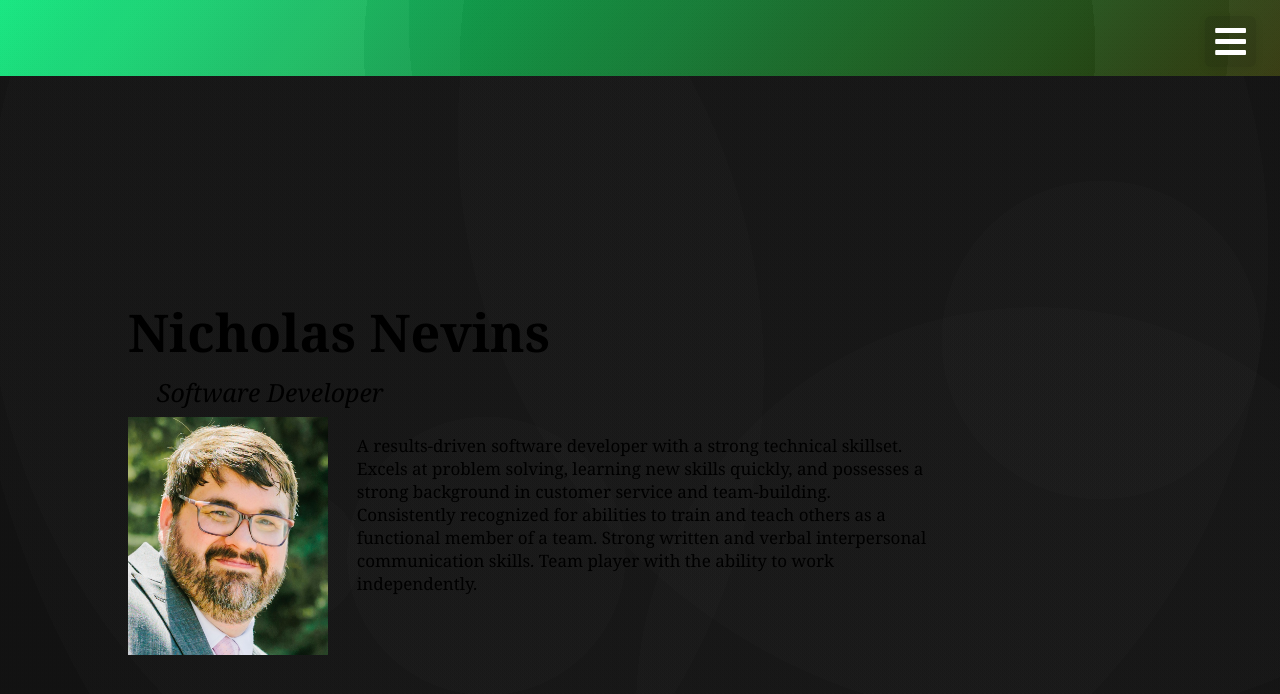
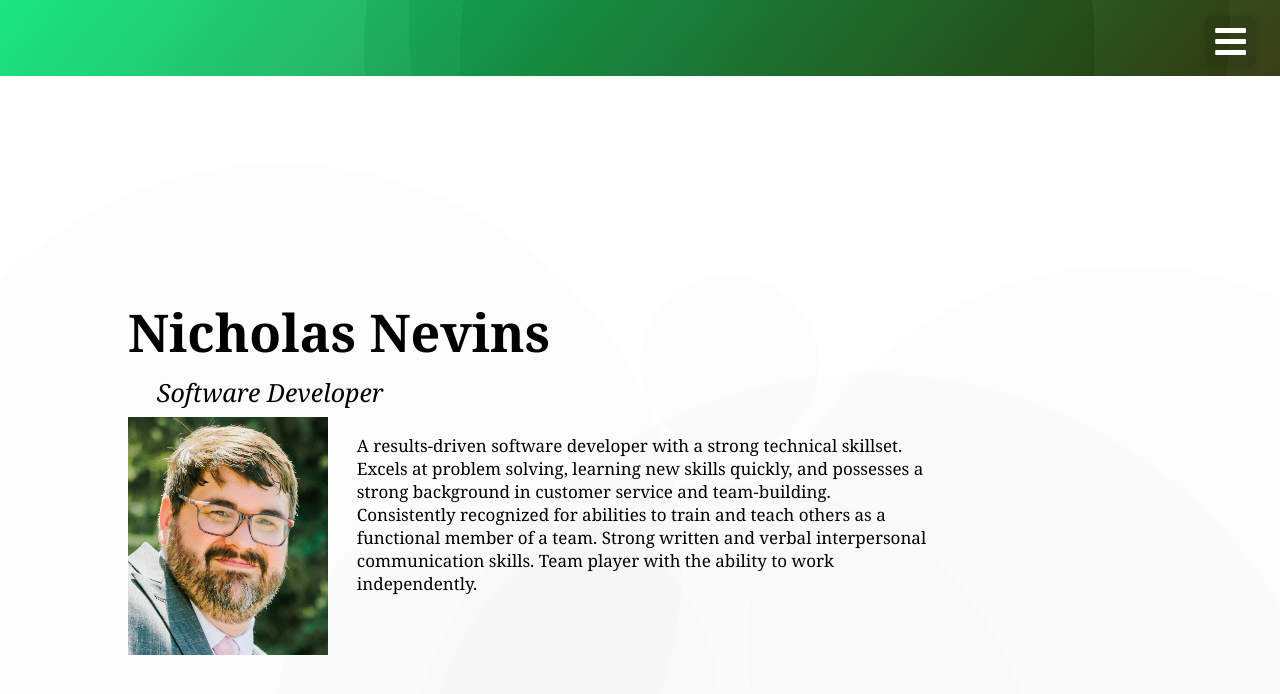
Before and after one commit to NevinsN/professional_portfolio, a React (Create React App) app in the folder professional_portfolio/: page /home in a window 1280 px wide. Shown: the top 694 px of the page. Built offline with nearby package versions, Linux system fonts and the light colour scheme.

Commit message:
Update Light Mode Background

```diff
--- a/professional_portfolio/src/App.css
+++ b/professional_portfolio/src/App.css
@@ -28,7 +28,7 @@
 .App-header.light {
   font-family:Cambria, Cochin, Georgia, Times, 'Times New Roman', serif;
   background-color: white;
-  background-image: radial-gradient(circle at 11% 37%, hsla(251,0%,28%,0.05) 0%, hsla(251,0%,28%,0.05) 50%,transparent 50%, transparent 56%,transparent 56%, transparent 100%),radial-gradient(circle at 82% 7%, hsla(251,0%,28%,0.05) 0%, hsla(251,0%,28%,0.05) 46%,transparent 46%, transparent 88%,transparent 88%, transparent 100%),radial-gradient(circle at 81% 79%, hsla(251,0%,28%,0.05) 0%, hsla(251,0%,28%,0.05) 33%,transparent 33%, transparent 89%,transparent 89%, transparent 100%),radial-gradient(circle at 68% 96%, hsla(251,0%,28%,0.05) 0%, hsla(251,0%,28%,0.05) 8%,transparent 8%, transparent 26%,transparent 26%, transparent 100%),radial-gradient(circle at 69% 20%, hsla(251,0%,28%,0.05) 0%, hsla(251,0%,28%,0.05) 84%,transparent 84%, transparent 86%,transparent 86%, transparent 100%),radial-gradient(circle at 49% 22%, hsla(251,0%,28%,0.05) 0%, hsla(251,0%,28%,0.05) 71%,transparent 71%, transparent 78%,transparent 78%, transparent 100%),radial-gradient(circle at 23% 60%, hsla(251,0%,28%,0.05) 0%, hsla(251,0%,28%,0.05) 6%,transparent 6%, transparent 40%,transparent 40%, transparent 100%),radial-gradient(circle at 86% 33%, hsla(251,0%,28%,0.05) 0%, hsla(251,0%,28%,0.05) 13%,transparent 13%, transparent 98%,transparent 98%, transparent 100%),radial-gradient(circle at 38% 60%, hsla(251,0%,28%,0.05) 0%, hsla(251,0%,28%,0.05) 15%,transparent 15%, transparent 61%,transparent 61%, transparent 100%),linear-gradient(0deg, hsl(167,0%,6%),hsl(167,0%,6%));
+  background-image: radial-gradient(circle at 57% 36%, hsla(263,0%,78%,0.04) 0%, hsla(263,0%,78%,0.04) 10%,transparent 10%, transparent 100%),radial-gradient(circle at 22% 61%, hsla(263,0%,78%,0.04) 0%, hsla(263,0%,78%,0.04) 36%,transparent 36%, transparent 100%),radial-gradient(circle at 68% 97%, hsla(263,0%,78%,0.04) 0%, hsla(263,0%,78%,0.04) 41%,transparent 41%, transparent 100%),radial-gradient(circle at 57% 89%, hsla(263,0%,78%,0.04) 0%, hsla(263,0%,78%,0.04) 30%,transparent 30%, transparent 100%),radial-gradient(circle at 39% 80%, hsla(263,0%,78%,0.04) 0%, hsla(263,0%,78%,0.04) 22%,transparent 22%, transparent 100%),radial-gradient(circle at 88% 71%, hsla(263,0%,78%,0.04) 0%, hsla(263,0%,78%,0.04) 30%,transparent 30%, transparent 100%),linear-gradient(0deg, rgb(255,255,255),rgb(255,255,255));
   min-height: 100vh;
   display: flex;
   flex-direction: column;
```
